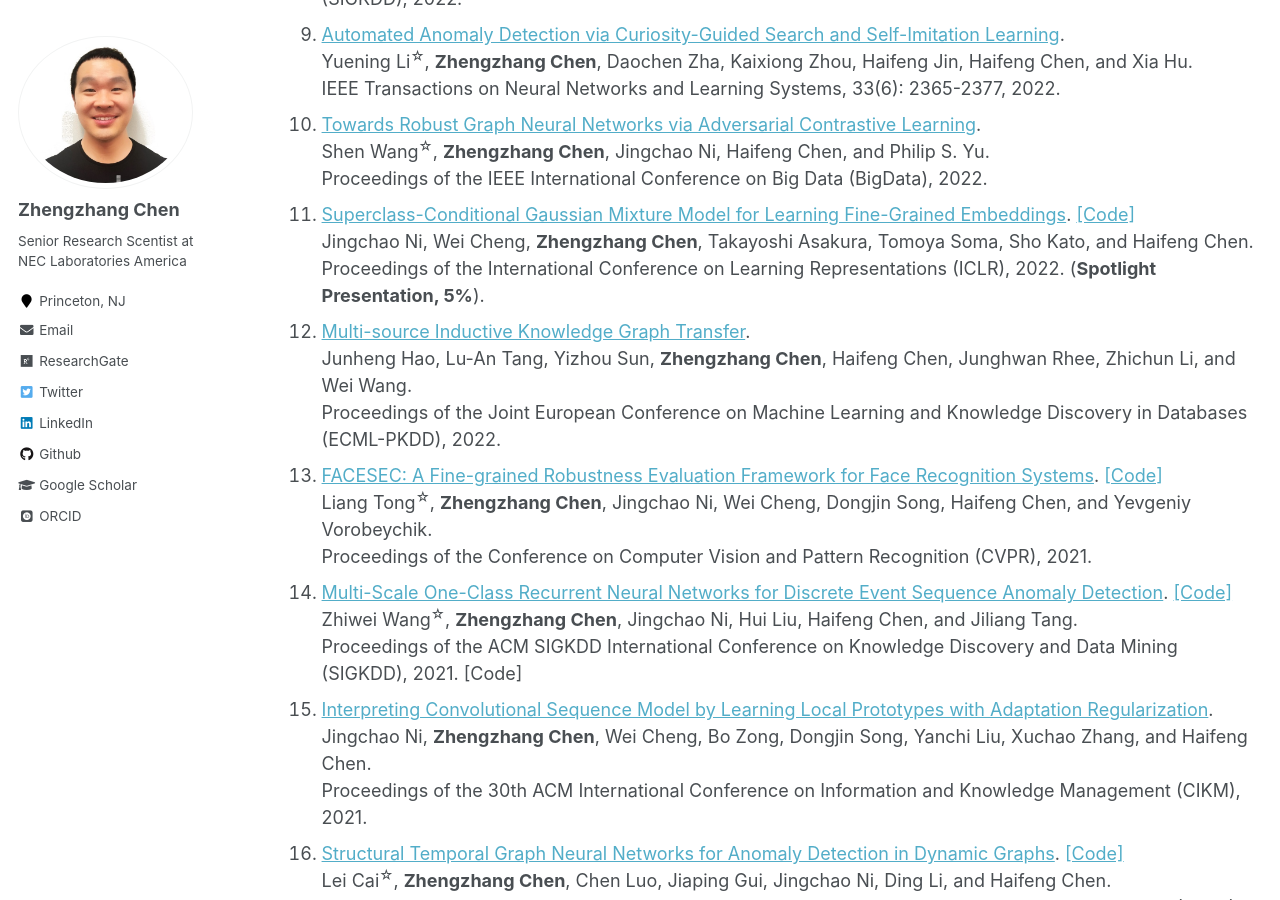
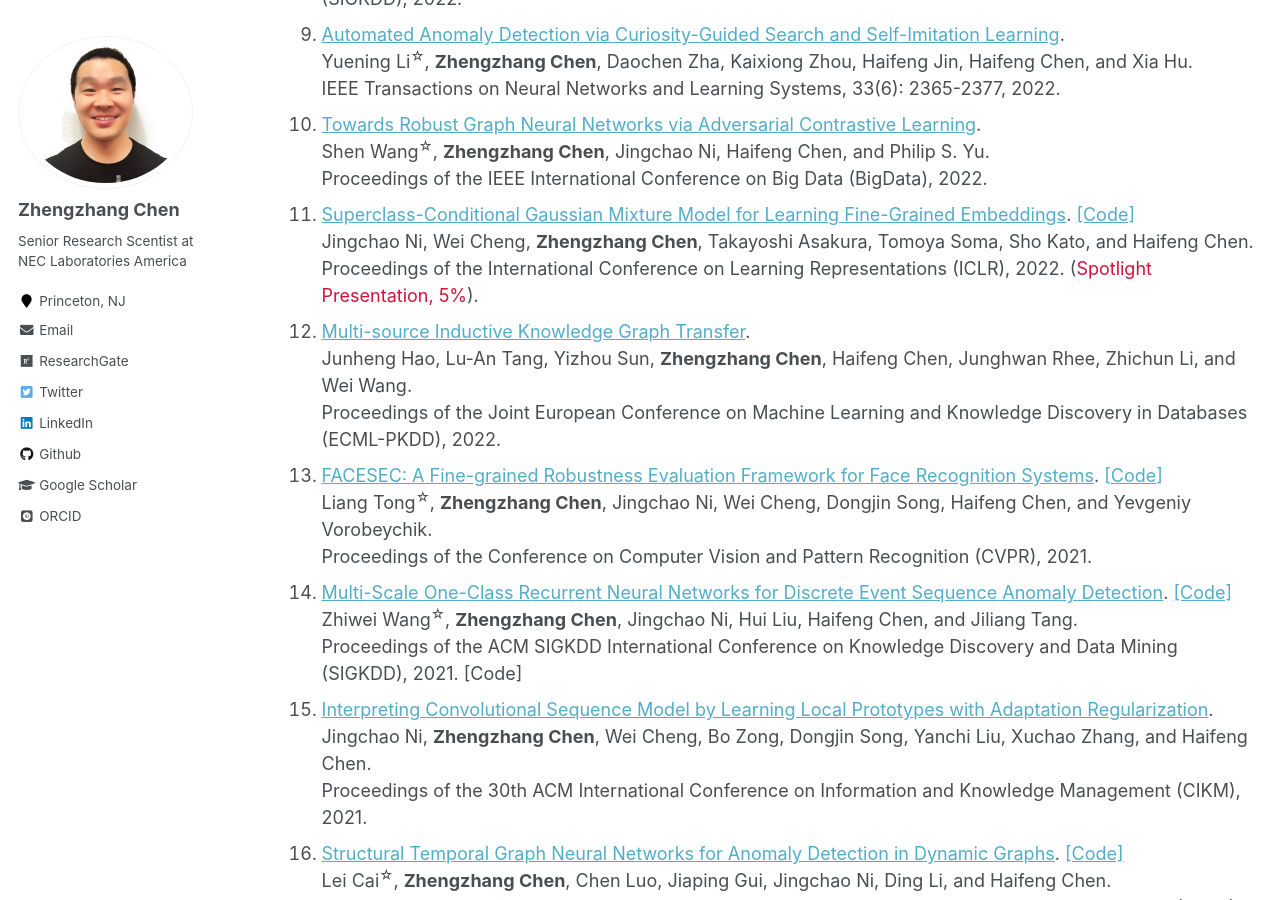
Before and after one commit to zhengzhangchen/zhengzhangchen.github.io, a Jekyll site: the page built from _pages/publications.md, in a window 1280 px wide and 900 px high, scrolled down 1133 px. Built offline with Jekyll 4.4.1, drawn with Linux system fonts in a browser that asks for light colours; some web fonts are replaced.

Commit message:
Update publications.md

```diff
--- a/_pages/publications.md
+++ b/_pages/publications.md
@@ -18,7 +18,7 @@ author_profile: true
 8. [Towards Learning Disentangled Representations for Time Series](https://zhengzhangchen.github.io/paper/Towards_Robust_Graph_Neural_Networks_via_Adversarial_Contrastive_Learning.pdf). <br> Yuening Li<sup>&#9734;</sup>, <b>Zhengzhang Chen</b>, Daochen Zha, Mengnan Du, Jingchao Ni, Denghui Zhang, Haifeng Chen, and Xia Hu. <br> Proceedings of the ACM SIGKDD International Conference on Knowledge Discovery and Data Mining (SIGKDD), 2022.
 9. [Automated Anomaly Detection via Curiosity-Guided Search and Self-Imitation Learning](https://zhengzhangchen.github.io/paper/Automated_Anomaly_Detection_via_Curiosity-Guided_Search_and_Self-Imitation_Learning.pdf). <br> Yuening Li<sup>&#9734;</sup>, <b>Zhengzhang Chen</b>, Daochen Zha, Kaixiong Zhou, Haifeng Jin, Haifeng Chen, and Xia Hu. <br> IEEE Transactions on Neural Networks and Learning Systems, 33(6): 2365-2377, 2022.
 10. [Towards Robust Graph Neural Networks via Adversarial Contrastive Learning](https://zhengzhangchen.github.io/paper/Towards_Robust_Graph_Neural_Networks_via_Adversarial_Contrastive_Learning.pdf). <br> Shen Wang<sup>&#9734;</sup>, <b>Zhengzhang Chen</b>, Jingchao Ni, Haifeng Chen, and Philip S. Yu. <br> Proceedings of the IEEE International Conference on Big Data (BigData), 2022.
-11. [Superclass-Conditional Gaussian Mixture Model for Learning Fine-Grained Embeddings](https://zhengzhangchen.github.io/paper/Superclass-Conditional Gaussian Mixture Model for Learning Fine-Grained Embeddings.pdf). [\[Code\]](https://github.com/KnowledgeDiscovery/SCGM) <br> Jingchao Ni, Wei Cheng, <b>Zhengzhang Chen</b>, Takayoshi Asakura, Tomoya Soma, Sho Kato, and Haifeng Chen. <br> Proceedings of the International Conference on Learning Representations (ICLR), 2022. (**Spotlight Presentation, 5%**).
+11. [Superclass-Conditional Gaussian Mixture Model for Learning Fine-Grained Embeddings](https://zhengzhangchen.github.io/paper/Superclass-Conditional Gaussian Mixture Model for Learning Fine-Grained Embeddings.pdf). [\[Code\]](https://github.com/KnowledgeDiscovery/SCGM) <br> Jingchao Ni, Wei Cheng, <b>Zhengzhang Chen</b>, Takayoshi Asakura, Tomoya Soma, Sho Kato, and Haifeng Chen. <br> Proceedings of the International Conference on Learning Representations (ICLR), 2022. (<span style="color:#D3123B">Spotlight Presentation, 5%</span>).
 12. [Multi-source Inductive Knowledge Graph Transfer](https://zhengzhangchen.github.io/paper/Multi-source Inductive Knowledge Graph Transfer.pdf). <br> Junheng Hao, Lu-An Tang, Yizhou Sun, <b>Zhengzhang Chen</b>, Haifeng Chen, Junghwan Rhee, Zhichun Li, and Wei Wang. <br> Proceedings of the Joint European Conference on Machine Learning and Knowledge Discovery in Databases (ECML-PKDD), 2022.
 13. [FACESEC: A Fine-grained Robustness Evaluation Framework for Face Recognition Systems](https://zhengzhangchen.github.io/paper/FACESEC- A Fine-grained Robustness Evaluation Framework for Face Recognition Systems.pdf). [\[Code\]](https://github.com/KnowledgeDiscovery/FaceSec) <br> Liang Tong<sup>&#9734;</sup>, <b>Zhengzhang Chen</b>, Jingchao Ni, Wei Cheng, Dongjin Song, Haifeng Chen, and Yevgeniy Vorobeychik. <br> Proceedings of the Conference on Computer Vision and Pattern Recognition (CVPR), 2021.
 14. [Multi-Scale One-Class Recurrent Neural Networks for Discrete Event Sequence Anomaly Detection](https://zhengzhangchen.github.io/paper/Multi-Scale One-Class Recurrent Neural Networks for Discrete Event Sequence Anomaly Detection.pdf). [\[Code\]](https://github.com/KnowledgeDiscovery/OC4Seq) <br> Zhiwei Wang<sup>&#9734;</sup>, <b>Zhengzhang Chen</b>, Jingchao Ni, Hui Liu, Haifeng Chen, and Jiliang Tang. <br> Proceedings of the ACM SIGKDD International Conference on Knowledge Discovery and Data Mining (SIGKDD), 2021. [Code]
```
